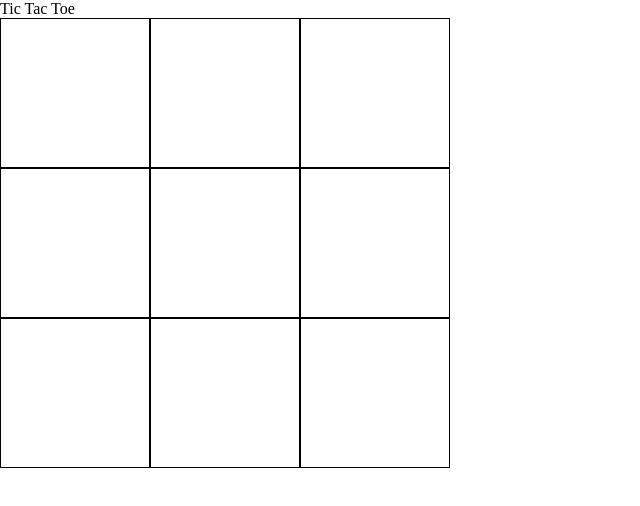
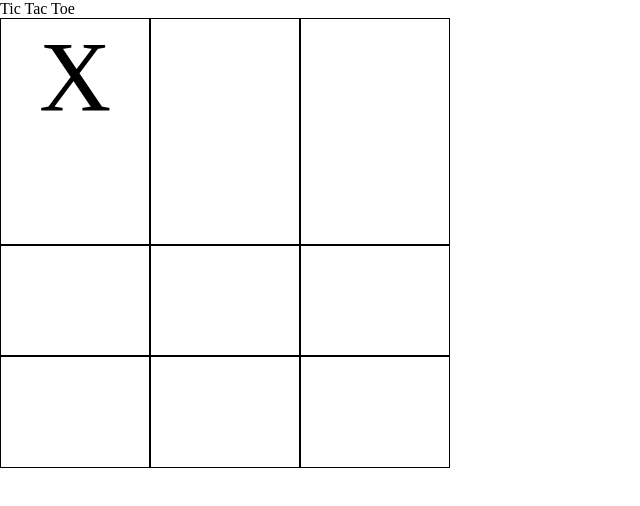
Before and after one commit to nilufersevde/tic-tac-toe, a plain HTML site: page index.html in a window 1280 px wide. Both pictures are taken after a click on the element 75 px from the left and 93 px from the top of the page. Shown: the whole page, without its empty margins (0-640 px from the left). Drawn offline with Linux system fonts and the light colour scheme.

Commit message:
create game() with winnerCheck and click function for the squares, add resetGame

```diff
--- a/index.html
+++ b/index.html
@@ -11,6 +11,7 @@
     <header>Tic Tac Toe</header>
     <div class="big_container">
         <div class="game_board">
+            <div class="square" data-index="0"></div>
             <div class="square" data-index="1"></div>
             <div class="square" data-index="2"></div>
             <div class="square" data-index="3"></div>
@@ -19,7 +20,6 @@
             <div class="square" data-index="6"></div>
             <div class="square" data-index="7"></div>
             <div class="square" data-index="8"></div>
-            <div class="square" data-index="9"></div>
         </div>
     </div>
     <script src="js.js"></script>
--- a/js.js
+++ b/js.js
@@ -0,0 +1,57 @@
+const squares = document.querySelectorAll(".square");
+
+const Player = (name, sign) => {
+    return {name, sign};
+}
+
+const game = (() => {
+    let board = ["", "", "", "", "", "", "", "", ""];
+    let round = 0;
+
+    const playerOne = Player("player1", "X");
+    const playerTwo = Player("player2", "O");
+
+    const winnerCheck = (currentPlayer) => {
+
+        const winningConditions = [
+            [0, 1, 2],
+            [3, 4, 5],
+            [6, 7, 8],
+            [0, 3, 6],
+            [1, 4, 7],
+            [2, 5, 8],
+            [0, 4, 8],
+            [2, 4, 6]
+        ];
+
+        for (condition of winningConditions) {
+            if (board[condition[0]] == board[condition[1]]&& board[condition[1]] == board[condition[2]]&&
+                board[condition[0]] != ''){
+                resetGame()
+                return currentPlayer;
+            }
+
+            else if (round>=9) {resetGame()}
+        }
+    }
+
+
+    squares.forEach(item =>
+        item.addEventListener('click',() => {
+            if (item.innerHTML) return;
+                round++
+                const currentPlayer = ( round % 2 === 1 ? playerOne : playerTwo)
+                currentSign = currentPlayer.sign;
+                item.innerHTML=currentSign;
+                const index = item.dataset.index;
+                board[index]=currentSign;
+                winnerCheck(currentPlayer);
+    }))
+    return {round,board,squares}
+
+})()
+
+
+const resetGame = () => {
+    window.location.reload(true);
+}
```
